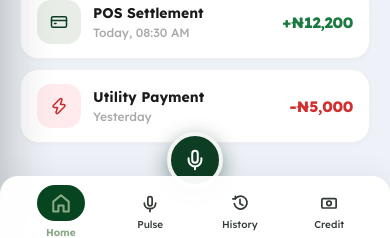
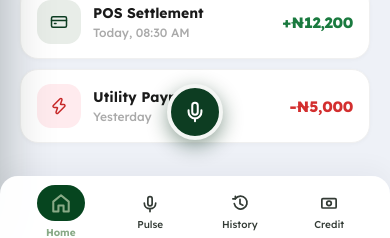
Before and after one commit to Chigybillionz/marketpulse, a React (Vite) app in the folder frontend/: page /home in a window 390 px wide. Shown: the part 604-842 px from the top of the page. Built offline with nearby package versions, Linux system fonts and the light colour scheme; no server answers.

Commit message:
Fix floating microphone to stay fixed on scroll

```diff
--- a/frontend/src/components/home/FloatingMic.jsx
+++ b/frontend/src/components/home/FloatingMic.jsx
@@ -5,8 +5,8 @@ export default function FloatingMic({ onNavigate, variant }) {
     <div
       className={variant === 'desktop' ? 'mp-fab-desktop' : undefined}
       style={{
-        position: 'absolute',
-        bottom: 52,
+        position: 'fixed',
+        bottom: 100,
         left: '50%',
         transform: 'translateX(-50%)',
         zIndex: 100,
```
